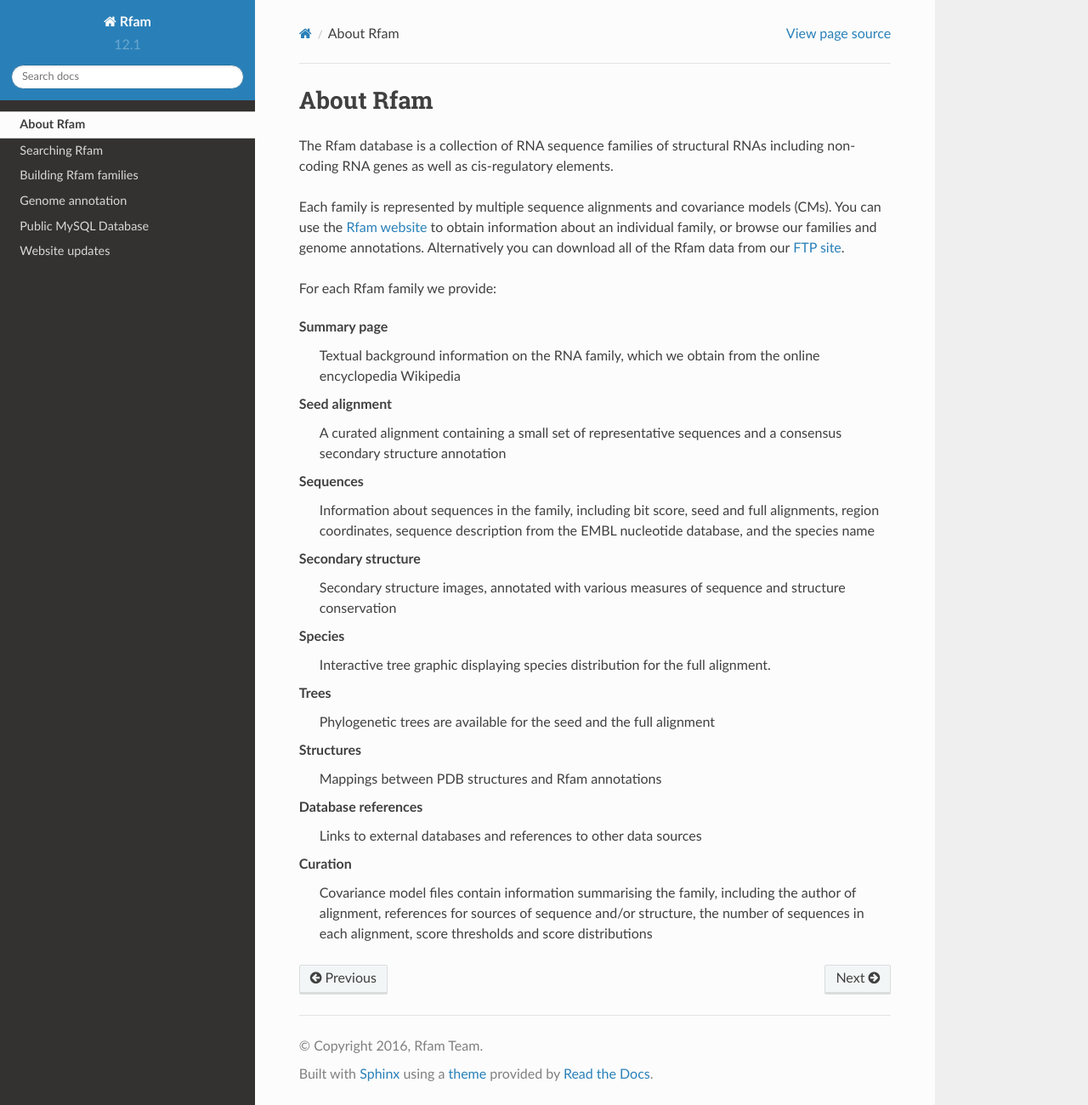
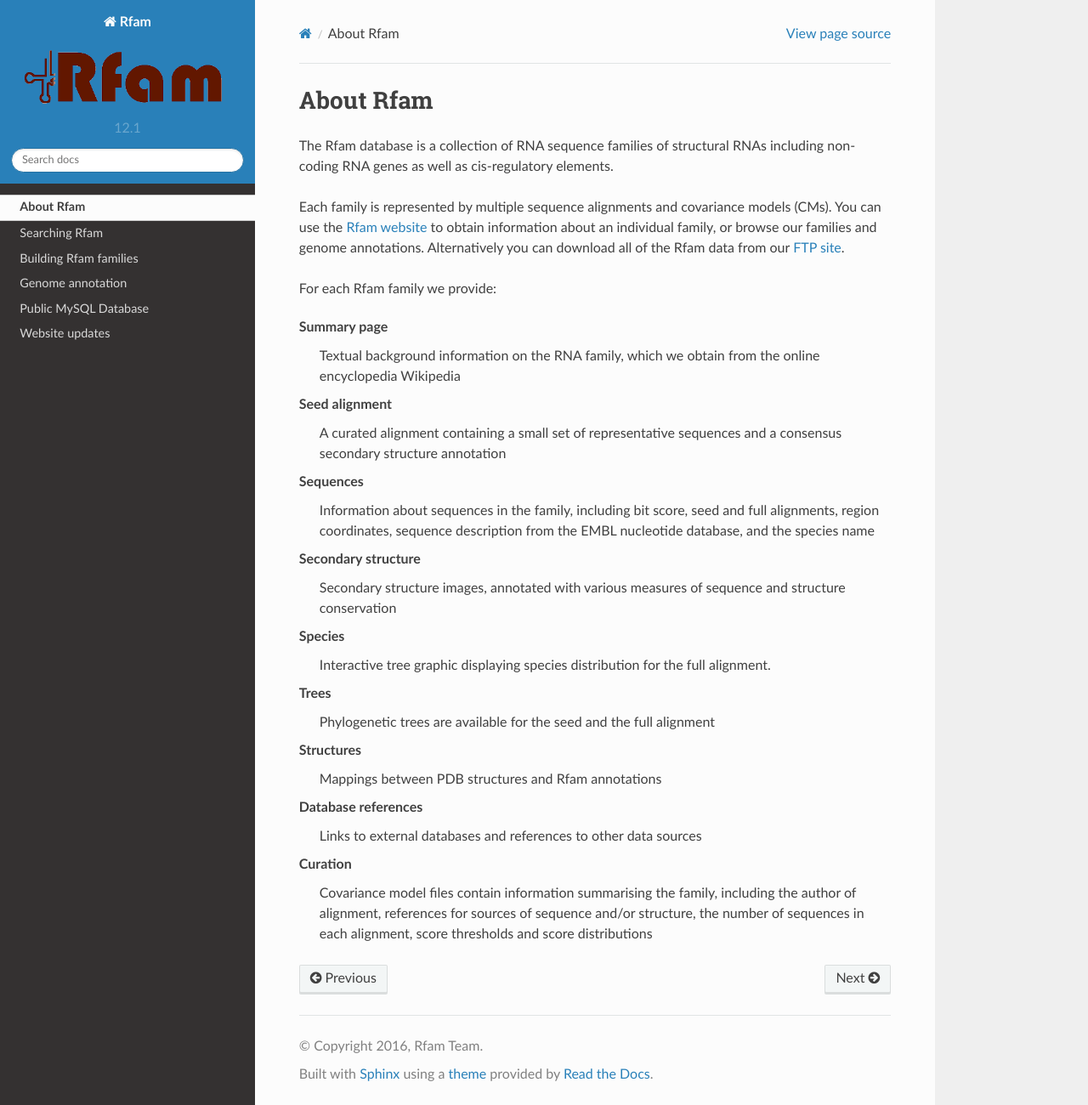
Before and after one commit to Rfam/rfam-docs, a Sphinx documentation site: the page built from docs/source/about-rfam.rst, in a window 1280 px wide and 1300 px high. Shown: the whole window at 85% size. Built offline with Sphinx 7.4.7 and the Read the Docs theme 2.0.0, drawn with Linux system fonts in a browser that asks for light colours.

Commit message:
Add Rfam logo

```diff
--- a/docs/source/conf.py
+++ b/docs/source/conf.py
@@ -133,7 +133,7 @@
 
 # The name of an image file (relative to this directory) to place at the top
 # of the sidebar.
-#html_logo = None
+html_logo = 'rfam.png'
 
 # The name of an image file (relative to this directory) to use as a favicon of
 # the docs.  This file should be a Windows icon file (.ico) being 16x16 or 32x32
```
Also changed, not shown: docs/source/rfam.png (added).
